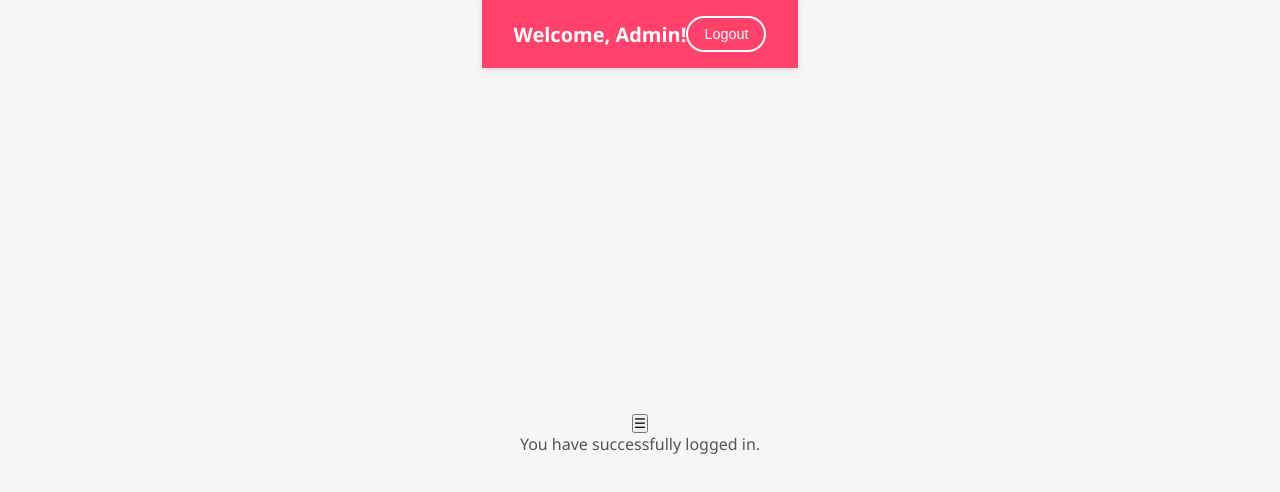
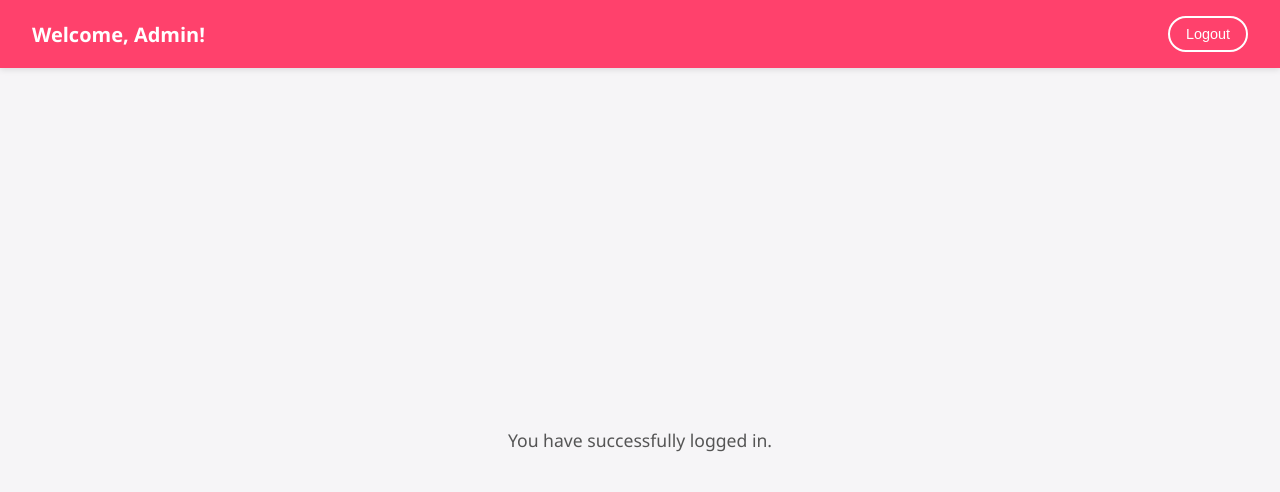
Before and after one commit to KashanAltaf/Authorization-App-React, a React (Create React App) app: page /welcome in a window 1280 px wide. Shown: the top 492 px of the page. Built offline with nearby package versions, Linux system fonts and the light colour scheme; sample sign-in values are in the browser's storage.

Commit message:
Welcome Page Revamp

```diff
--- a/src/pages/Welcome.jsx
+++ b/src/pages/Welcome.jsx
@@ -33,7 +33,7 @@ export default function Welcome() {
       <div className="welcome-box">
         <button
           className="hamburger-btn"
-          onClick={() => setMenuOpen(open => !open)}
+          onClick={() => setMenuOpen(o => !o)}
           aria-label="Toggle menu"
         >
           ☰
--- a/src/styles/style.css
+++ b/src/styles/style.css
@@ -768,6 +768,7 @@ button.ghost {
 }
 
 /* Page */
+/* Page wrapper */
 .welcome-page {
   display: flex;
   flex-direction: column;
@@ -775,6 +776,44 @@ button.ghost {
   background: #f6f5f7;
 }
 
+/* Fixed header */
+.header {
+  position: fixed;
+  top: 0;
+  left: 0;
+  width: 100%;
+  background: #ff416c;
+  color: #fff;
+  padding: 1rem 2rem;
+  display: flex;
+  justify-content: space-between;
+  align-items: center;
+  box-shadow: 0 2px 6px rgba(0,0,0,0.1);
+  z-index: 5;
+}
+
+.header h2 {
+  margin: 0;
+  font-size: 1.25rem;
+}
+
+.logout-btn {
+  background: transparent;
+  border: 2px solid #fff;
+  color: #fff;
+  padding: 0.5rem 1rem;
+  border-radius: 20px;
+  cursor: pointer;
+  font-size: 0.9rem;
+  transition: background 0.2s, color 0.2s;
+}
+
+.logout-btn:hover {
+  background: #fff;
+  color: #ff416c;
+}
+
+/* Centered box below header */
 .welcome-box {
   position: relative;
   flex: 1;
@@ -782,32 +821,23 @@ button.ghost {
   flex-direction: column;
   justify-content: center;
   align-items: center;
+  padding: 6rem 2rem 2rem; /* top padding to clear fixed header */
   text-align: center;
-  padding: 2rem;
-  width: 100%;
 }
 
-.welcome-box h1 {
-  margin-bottom: 1rem;
-  font-size: 2rem;
-  color: #333;
-}
-
-.welcome-box p {
-  color: #555;
-}
-
-.hamgburger-btn {
+/* Hamburger toggle in top-right of box */
+.hamburger-btn {
+  position: absolute;
+  top: 1rem;
+  right: 1rem;
   background: transparent;
   border: none;
   font-size: 1.5rem;
   cursor: pointer;
-  position: absolute;
-  top: 1rem;
-  right: 1rem;
   color: #333;
 }
 
+/* Dropdown menu */
 .menu-dropdown {
   position: absolute;
   top: 3rem;
@@ -819,6 +849,7 @@ button.ghost {
   z-index: 10;
 }
 
+/* Dropdown items */
 .menu-item-btn {
   display: block;
   width: 100%;
@@ -831,7 +862,13 @@ button.ghost {
   color: #333;
 }
 
-
 .menu-item-btn:hover {
   background: #f0f0f0;
 }
+
+/* Success text */
+.welcome-box p {
+  color: #555;
+  font-size: 1.1rem;
+  margin-top: 1rem;
+}
```
